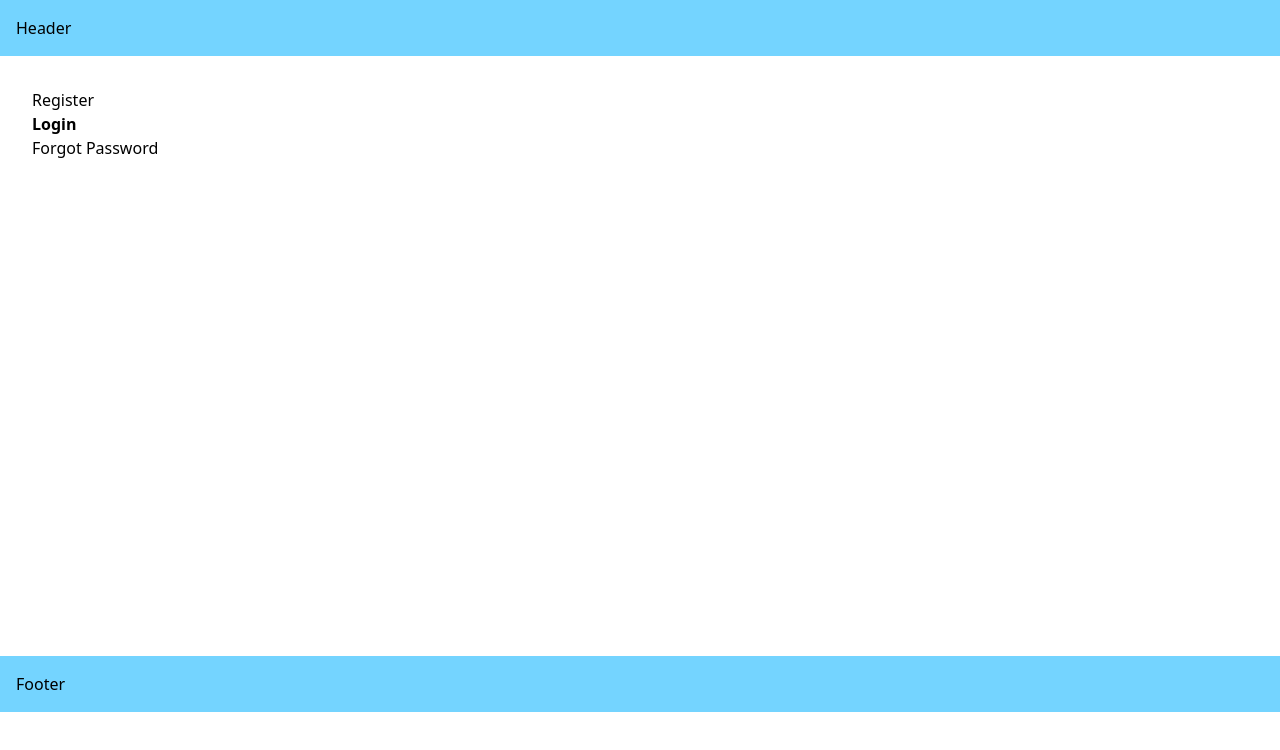
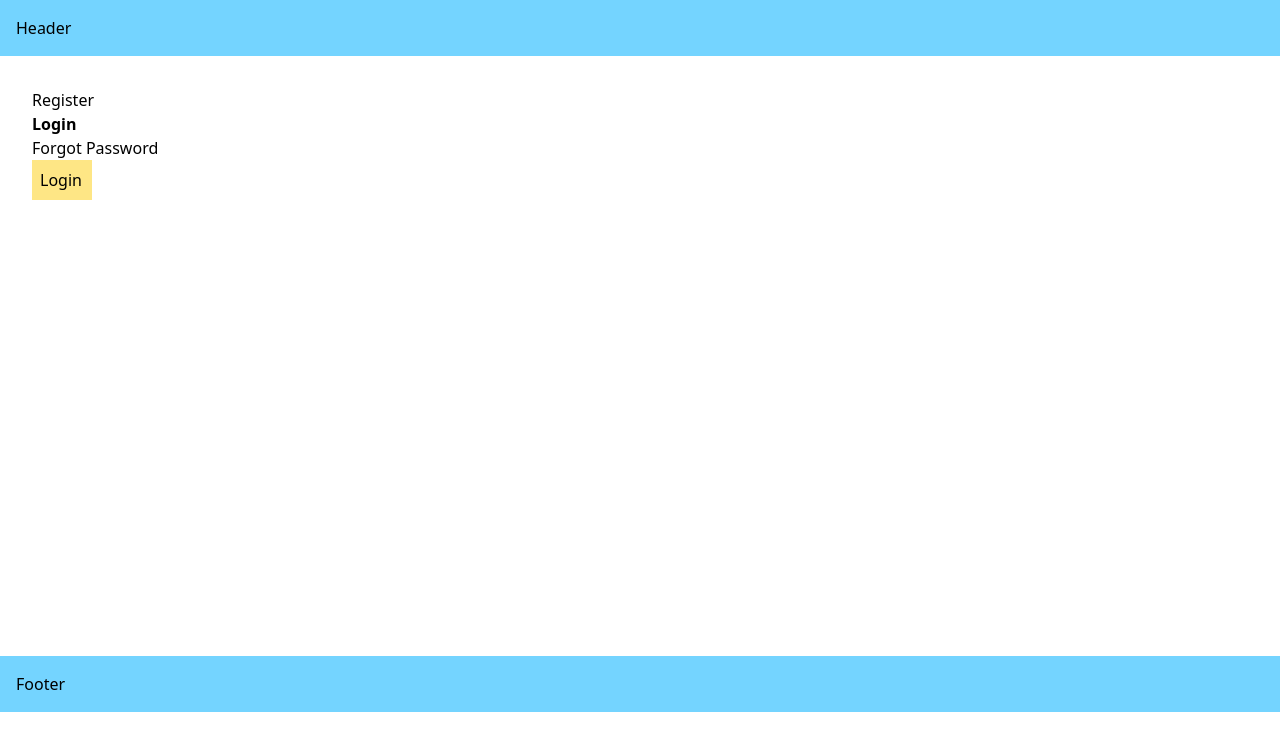
Before and after one commit to iamharshtambe/next-rampup, a Next.js app in the folder routing-demo/: page /login in a window 1280 px wide. Shown: the top 750 px of the page. Built offline with nearby package versions, Linux system fonts and the light colour scheme.

Commit message:
add active links styles

```diff
--- a/routing-demo/src/app/(auth)/layout.tsx
+++ b/routing-demo/src/app/(auth)/layout.tsx
@@ -10,7 +10,11 @@ const navLinks = [
   { name: 'Forgot Password', href: '/forgot-password' },
 ];
 
-export default function RootLayout() {
+export default function RootLayout({
+  children,
+}: {
+  children: React.ReactNode;
+}) {
   const pathname = usePathname();
 
   return (
@@ -19,7 +23,6 @@ export default function RootLayout() {
         const isActive =
           pathname === link.href ||
           (pathname.startsWith(link.href) && link.href !== '/');
-
         return (
           <Link
             href={link.href}
@@ -30,6 +33,8 @@ export default function RootLayout() {
           </Link>
         );
       })}
+
+      <span className="bg-amber-200 p-2 w-15">{children}</span>
     </div>
   );
 }
```
